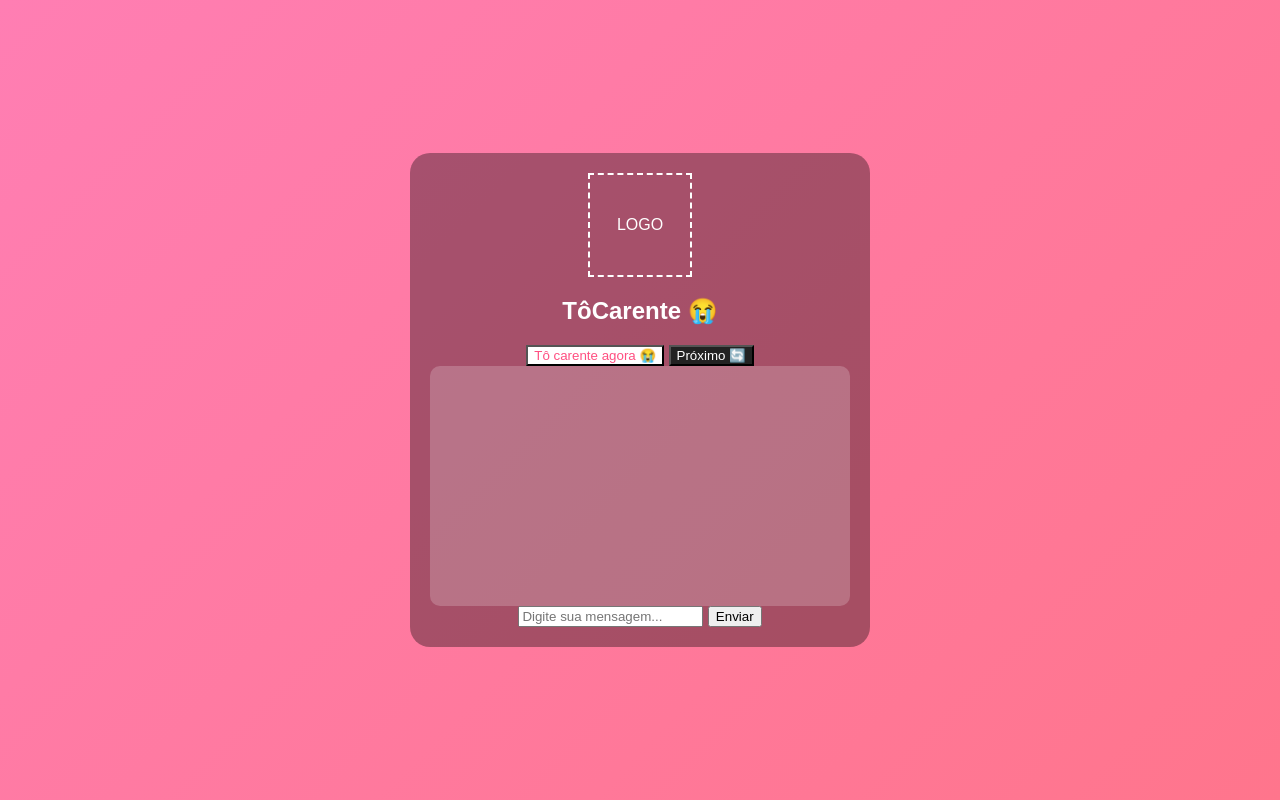
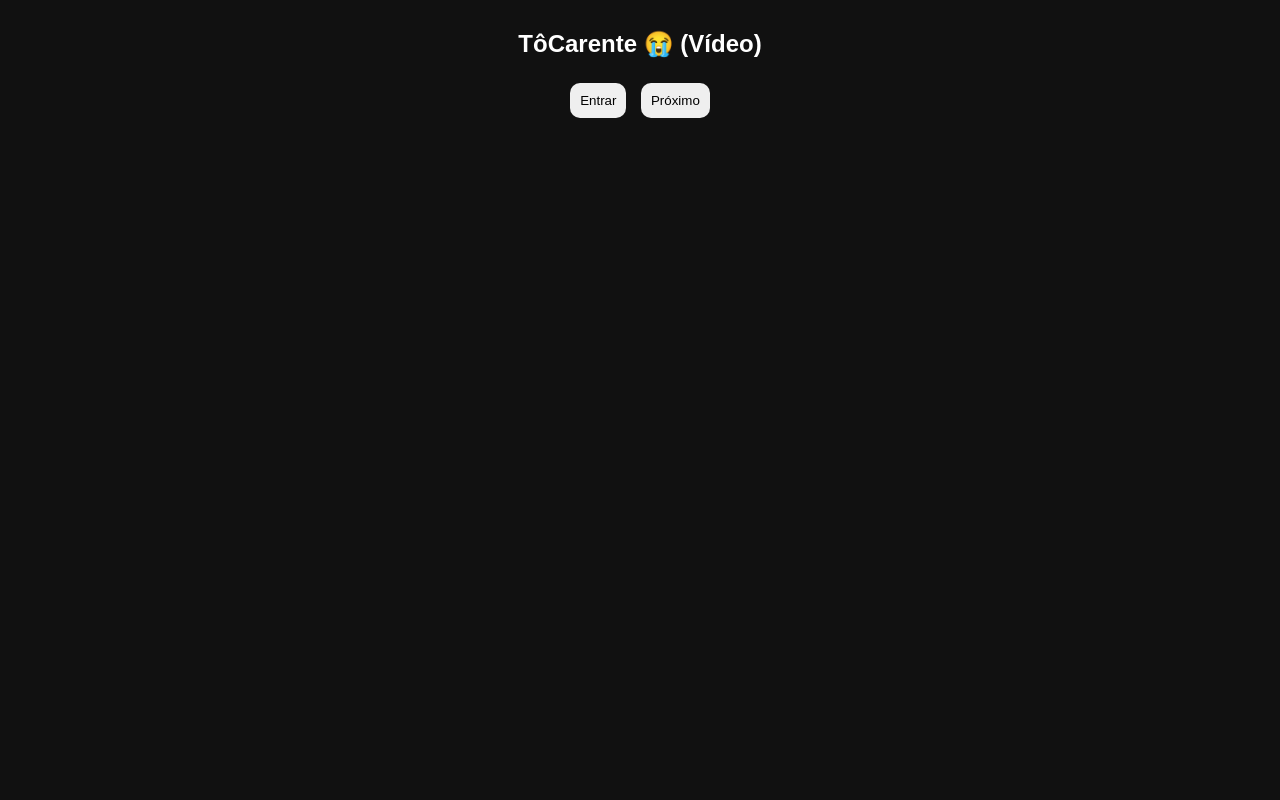
Before and after one commit to igor-rpaiva/tocarente, a website: page index.html in a window 1280 px wide. Drawn offline with nearby package versions, Linux system fonts and the light colour scheme; no server answers.

Commit message:
Update index.html

```diff
--- a/index.html
+++ b/index.html
@@ -1,5 +1,5 @@
 <!-- =====================================
-FRONTEND PROFISSIONAL (index.html)
+FRONTEND COM WEBCAM (index.html)
 ===================================== -->
 
 <!DOCTYPE html>
@@ -12,106 +12,68 @@ FRONTEND PROFISSIONAL (index.html)
 <script src="https://cdn.socket.io/4.7.2/socket.io.min.js"></script>
 
 <style>
-body {
-  margin: 0;
-  font-family: Arial;
-  background: linear-gradient(135deg,#ff7eb3,#ff758c);
-  display:flex;
-  justify-content:center;
-  align-items:center;
-  height:100vh;
-  color:white;
-}
-
-.container {
-  width:95%;
-  max-width:420px;
-  background: rgba(0,0,0,0.35);
-  padding:20px;
-  border-radius:20px;
-  text-align:center;
-}
-
-.logo {
-  width:100px;
-  height:100px;
-  border:2px dashed white;
-  margin:auto;
-  margin-bottom:10px;
-  display:flex;
-  align-items:center;
-  justify-content:center;
-}
-
-.messages {
-  height:220px;
-  overflow-y:auto;
-  background: rgba(255,255,255,0.2);
-  padding:10px;
-  border-radius:10px;
-}
-
-input {
-}
-
-.btn-main { background:white; color:#ff4f81; }
-.btn-next { background:#222; color:white; }
-
+body { margin:0; font-family:Arial; background:#111; color:white; text-align:center; }
+.container { padding:10px; }
+video { width:45%; border-radius:10px; margin:5px; }
+button { padding:10px; margin:5px; border:none; border-radius:10px; cursor:pointer; }
 </style>
 </head>
 
 <body>
 <div class="container">
 
-<div class="logo">LOGO</div>
-<h2>TôCarente 😭</h2>
+<h2>TôCarente 😭 (Vídeo)</h2>
 
-<button class="btn-main" onclick="find()">Tô carente agora 😭</button>
-<button class="btn-next" onclick="next()">Próximo 🔄</button>
+<button onclick="start()">Entrar</button>
+<button onclick="next()">Próximo</button>
 
-<div class="messages" id="messages"></div>
-
-<input id="input" placeholder="Digite sua mensagem..." />
-<button onclick="send()">Enviar</button>
+<div>
+  <video id="localVideo" autoplay muted></video>
+  <video id="remoteVideo" autoplay></video>
+</div>
 
 </div>
 
 <script>
 const socket = io();
+let localStream;
+let peer;
 
-function find(){
-  add('Sistema','Procurando alguém...');
+async function start(){
+  localStream = await navigator.mediaDevices.getUserMedia({ video:true, audio:true });
+  document.getElementById('localVideo').srcObject = localStream;
+
   socket.emit('find');
 }
 
-socket.on('chatStart', ()=>{
-  add('Sistema','Conectado com alguém!');
+socket.on('chatStart', async ()=>{
+  createPeer(true);
 });
 
-socket.on('message', msg=>{
-  add('Estranho', msg);
+socket.on('signal', data=>{
+  peer.signal(data);
 });
 
-function send(){
-  const input = document.getElementById('input');
-  if(input.value.trim()){
-    add('Você', input.value);
-    socket.emit('message', input.value);
-    input.value='';
-  }
+function createPeer(initiator){
+  peer = new SimplePeer({ initiator, trickle:false, stream:localStream });
+
+  peer.on('signal', data=>{
+    socket.emit('signal', data);
+  });
+
+  peer.on('stream', stream=>{
+    document.getElementById('remoteVideo').srcObject = stream;
+  });
 }
 
 function next(){
-  add('Sistema','Procurando novo usuário...');
   socket.emit('next');
-}
-
-function add(user,text){
-  const div = document.getElementById('messages');
-  div.innerHTML += `<p><b>${user}:</b> ${text}</p>`;
-  div.scrollTop = div.scrollHeight;
+  location.reload();
 }
 </script>
 
+<!-- SimplePeer CDN -->
+<script src="https://unpkg.com/simple-peer@9.11.1/simplepeer.min.js"></script>
+
 </body>
 </html>
```
